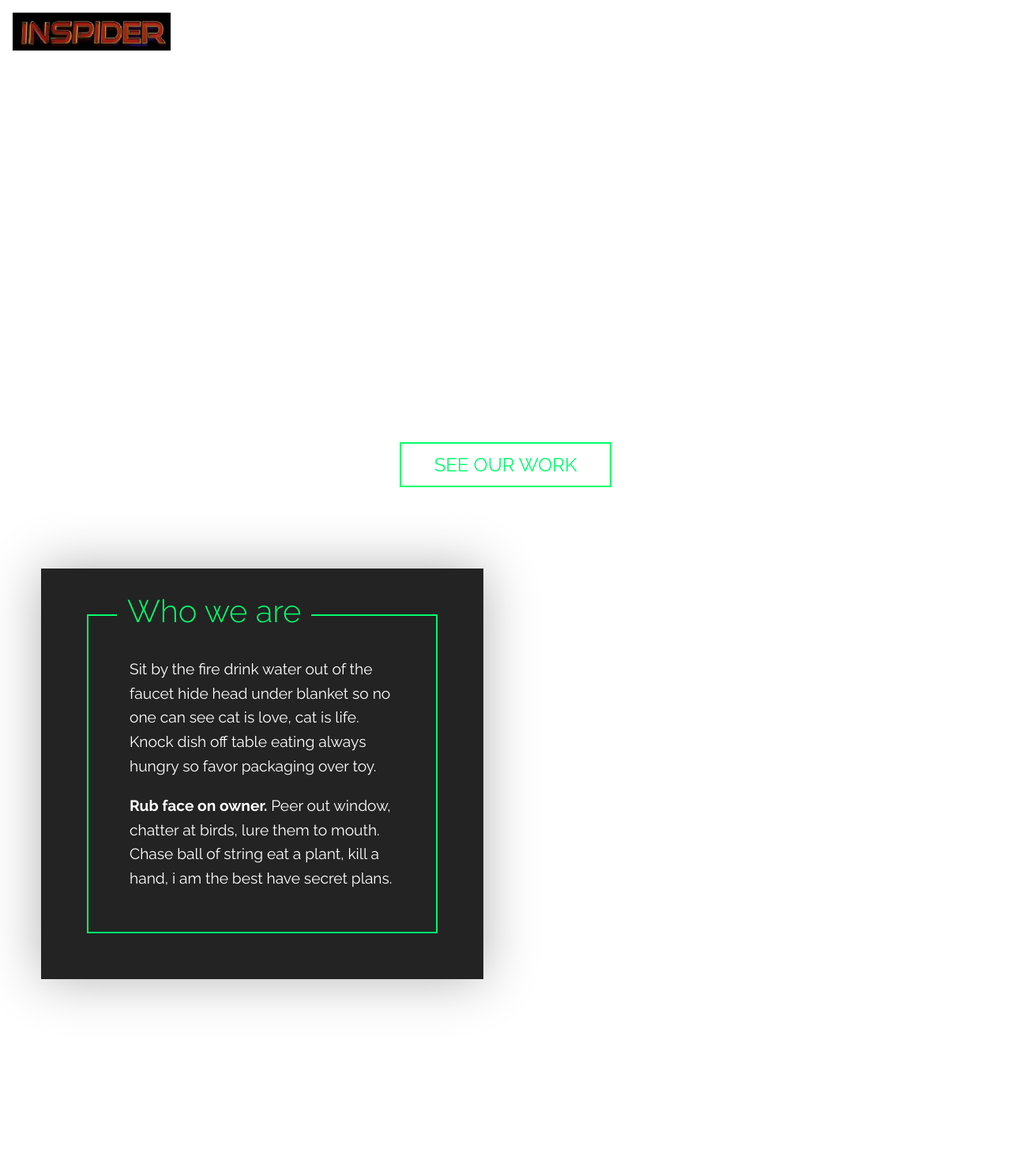
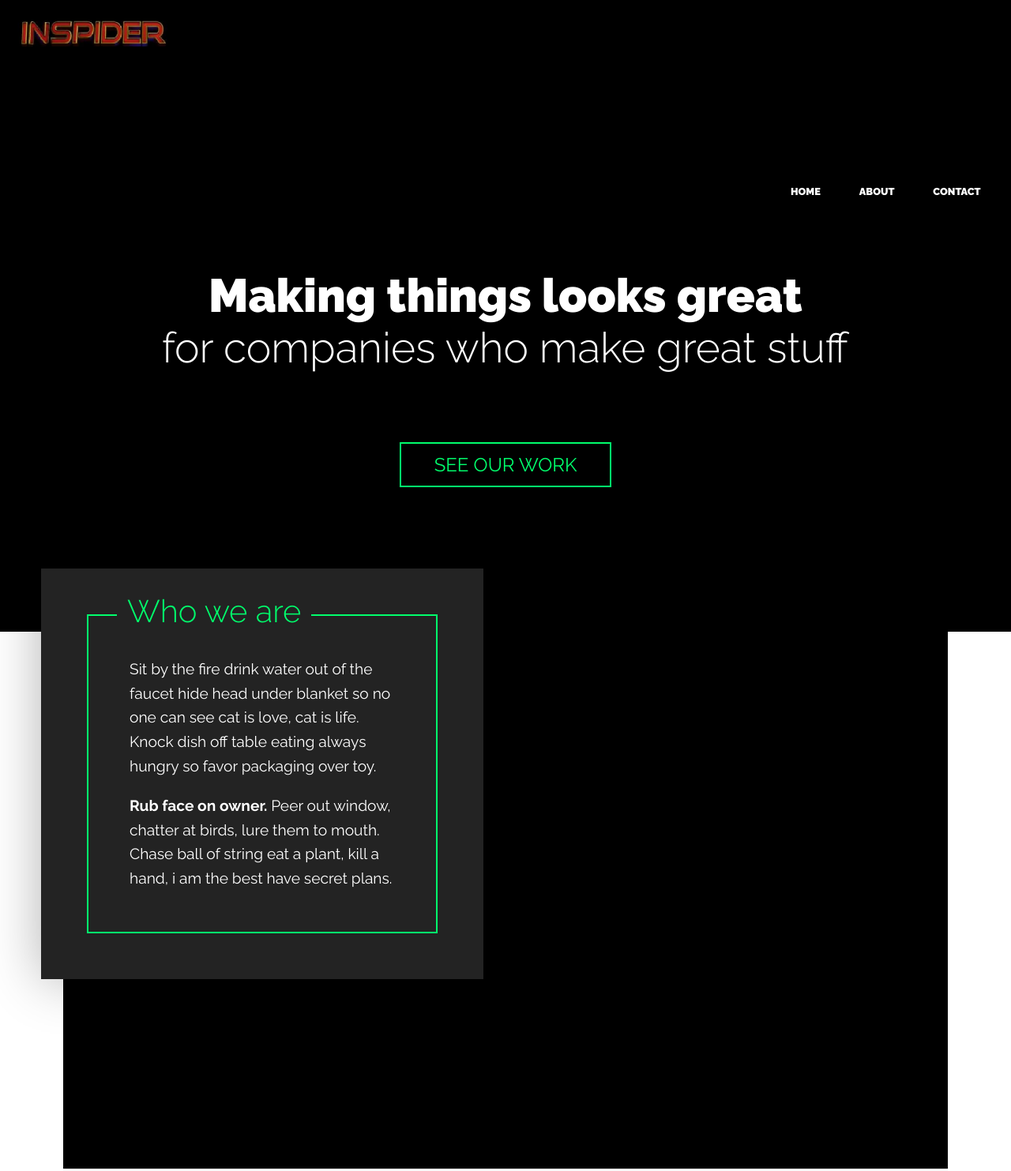
Before and after one commit to Wild266/Inspider, a plain HTML site: page index.html in a window 1280 px wide. Shown: the top 1483 px of the page at 79% size. Drawn offline with nearby package versions, Linux system fonts and the light colour scheme.

Commit message:
Update styles.css

```diff
--- a/css/styles.css
+++ b/css/styles.css
@@ -236,7 +236,7 @@ nav a:focus {
 =================== */
 
 .home-hero {
-	background-image: url(Untitled.jpg);
+	background-image: url(../Untitled.jpg);
 	background-size: cover;
 	background-position: center;
 	padding: 10em 0;
@@ -296,7 +296,7 @@ nav a:focus {
 	}
 
 	.home-about {
-		background-image: url(Untitled.jpg);
+		background-image: url(../Untitled.jpg);
 		background-repeat: no-repeat;
 		padding-bottom: 10em;
 	}
```
